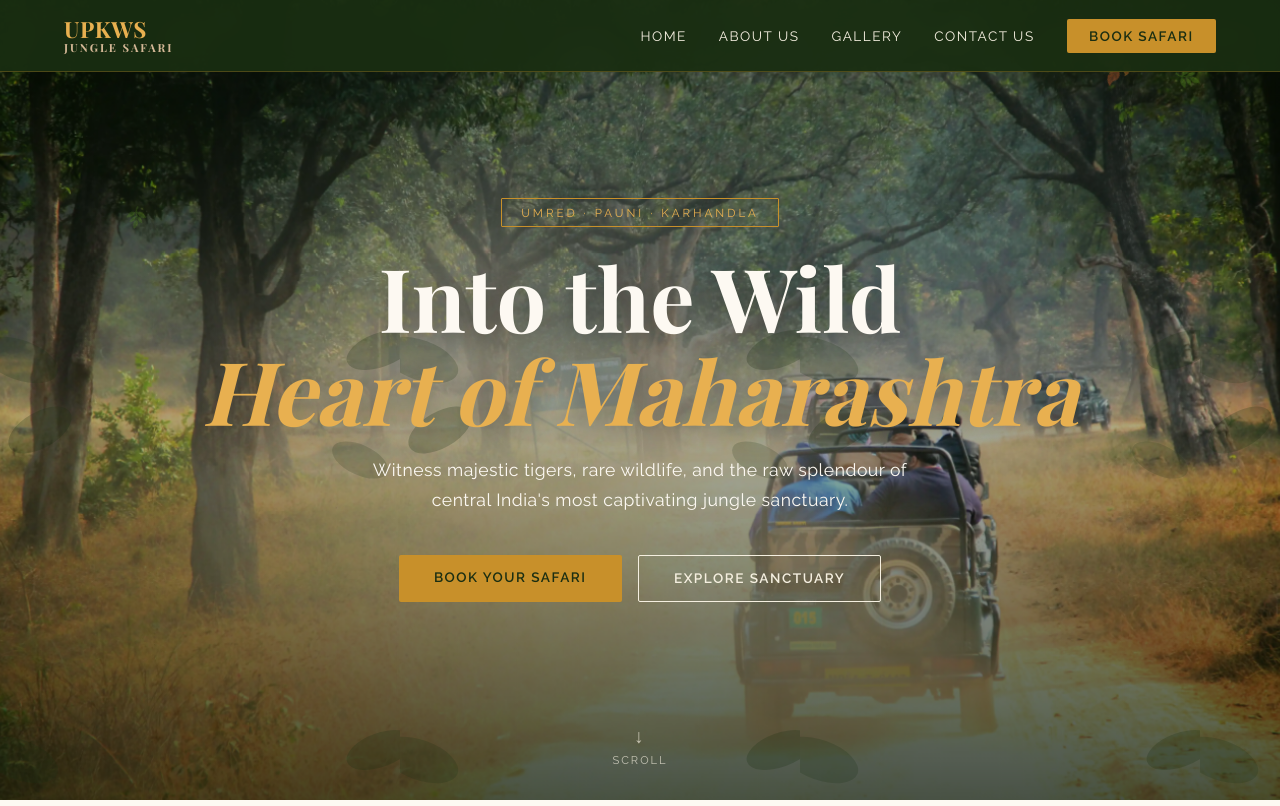
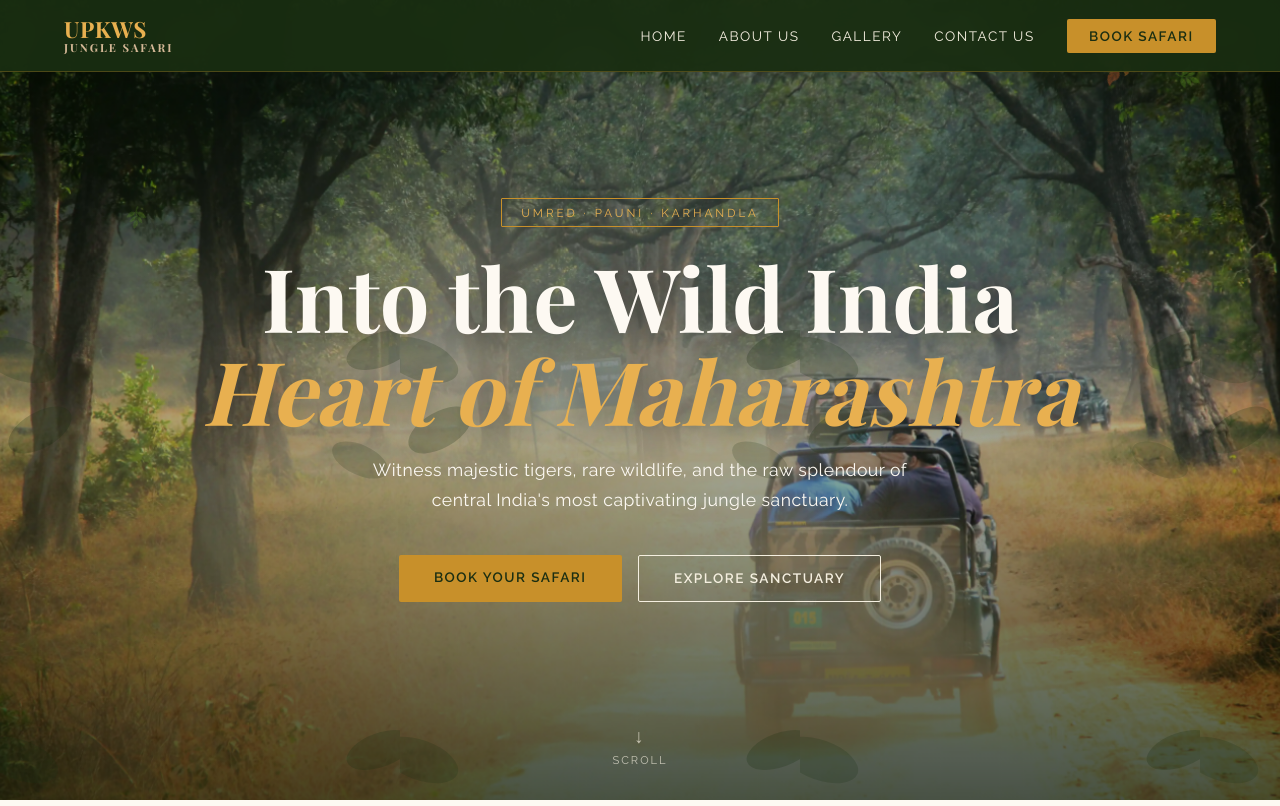
Before and after one commit to akashjdongre/upkws-app-flask, a Flask app: page / in a window 1280 px wide. Shown: the top 806 px of the page. Run offline with Flask 3, Linux system fonts and the light colour scheme; some libraries are stand-ins or nearby versions; some web fonts are replaced.

Commit message:
index html jinja error correction

```diff
--- a/templates/index.html
+++ b/templates/index.html
@@ -53,7 +53,7 @@
   <div class="hero-leaves"></div>
   <div class="hero-content">
     <div class="hero-badge">Umred · Pauni · Karhandla</div>
-    <h1 class="hero-title">Into the Wild<br><em>Heart of Maharashtra</em></h1>
+    <h1 class="hero-title">Into the Wild India<br><em>Heart of Maharashtra</em></h1>
     <p class="hero-sub">Witness majestic tigers, rare wildlife, and the raw splendour of central India's most captivating jungle sanctuary.</p>
     <div class="hero-cta">
       <a href="#book" class="btn-primary">Book Your Safari</a>
```
